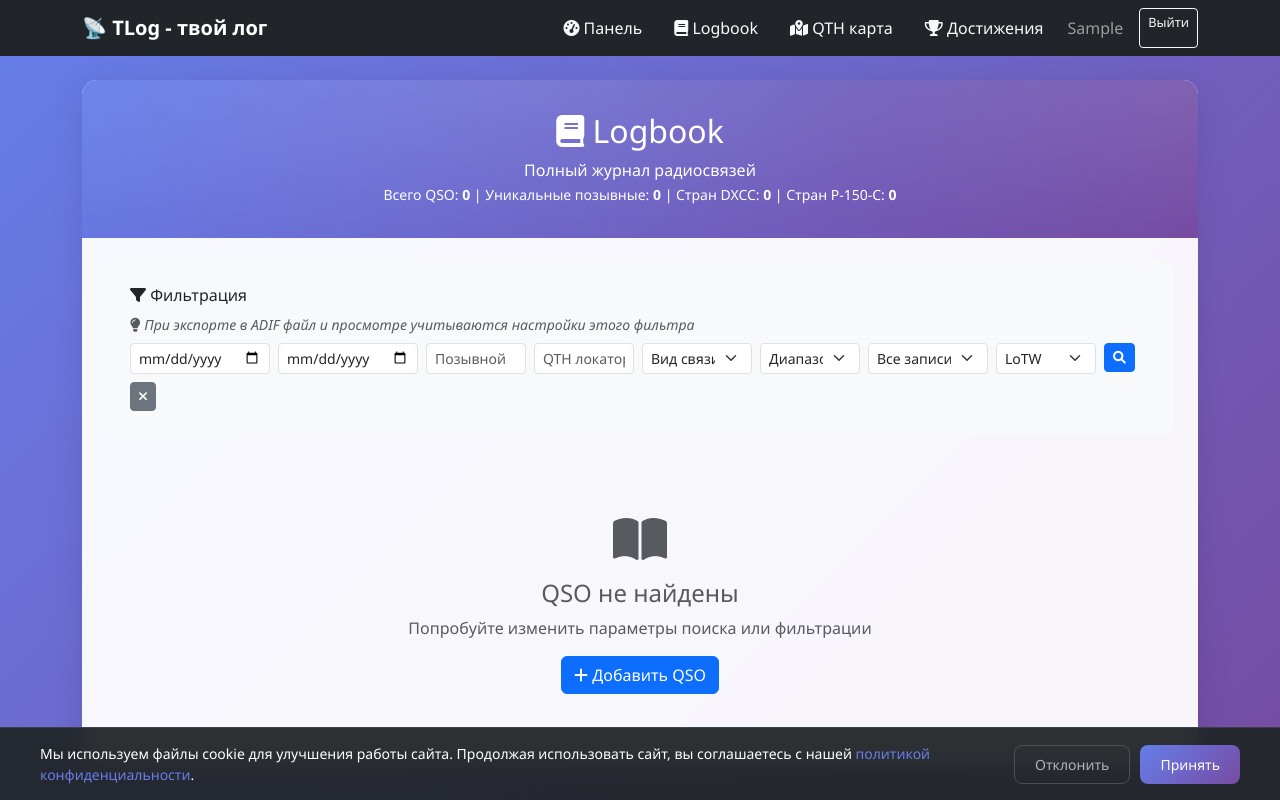
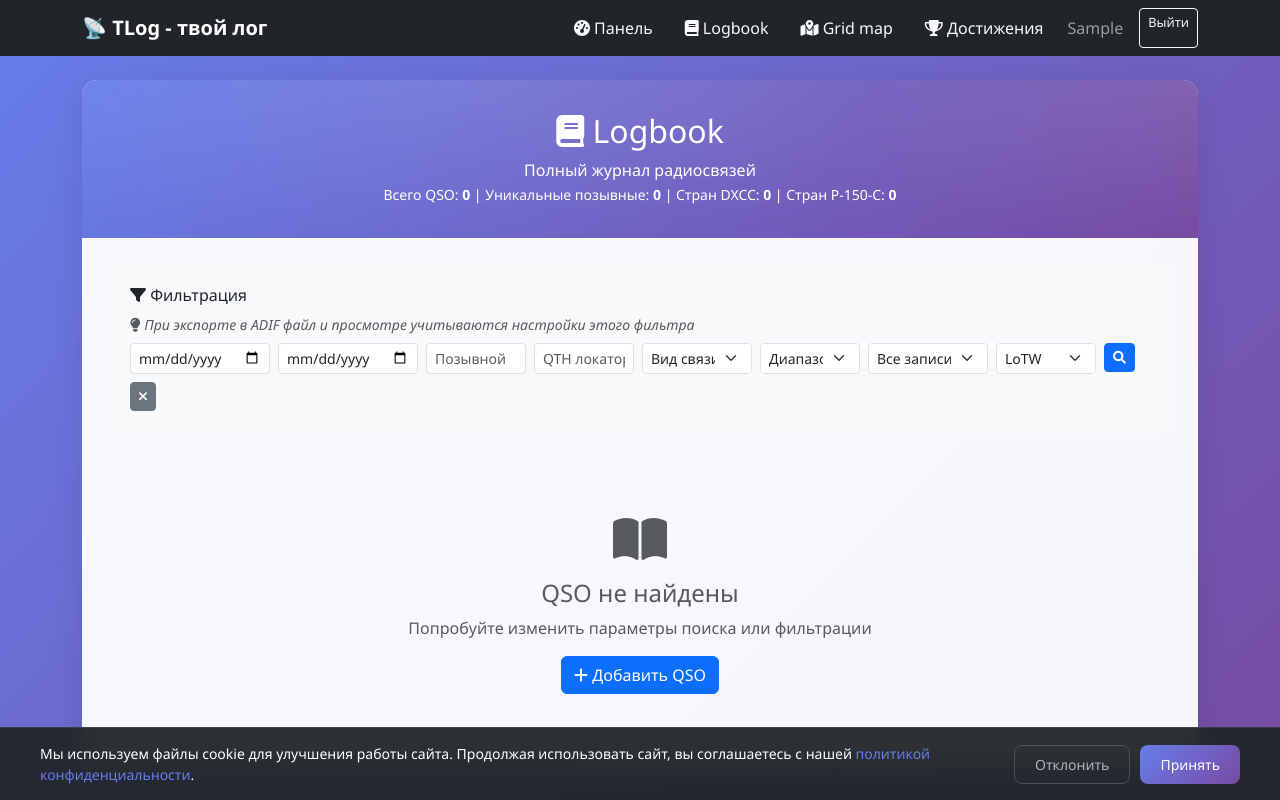
Before and after one commit to R3LO/tlogonline, a Django app: page /logbook/ in a window 1280 px wide. Run offline with Django 4.2, Linux system fonts and the light colour scheme; the visitor is signed in with stand-in values (Sample User, id 1); data that the repository does not hold is empty.

Commit message:
fix name Grid map

```diff
--- a/tlog/templates/achievements.html
+++ b/tlog/templates/achievements.html
@@ -117,7 +117,7 @@
                     <i class="fas fa-book"></i> Logbook
                 </a>
                 <a class="nav-link text-light me-3" href="/qth-loc.html" target="_blank">
-                    <i class="fas fa-map-marked-alt"></i> QTH карта
+                    <i class="fas fa-map-marked-alt"></i> Grid map
                 </a>
                 <a class="nav-link active text-light me-3" href="/achievements/">
                     <i class="fas fa-trophy"></i> Достижения
--- a/tlog/templates/dashboard.html
+++ b/tlog/templates/dashboard.html
@@ -70,7 +70,7 @@
                     <i class="fas fa-book"></i> Logbook
                 </a>
                 <a class="nav-link text-light me-3" href="/qth-loc.html" target="_blank">
-                    <i class="fas fa-map-marked-alt"></i> QTH карта
+                    <i class="fas fa-map-marked-alt"></i> Grid map
                 </a>
                 <a class="nav-link text-light me-3" href="/achievements/">
                     <i class="fas fa-trophy"></i> Достижения
--- a/tlog/templates/logbook.html
+++ b/tlog/templates/logbook.html
@@ -172,7 +172,7 @@
                     <i class="fas fa-book"></i> Logbook
                 </a>
                 <a class="nav-link text-light me-3" href="/qth-loc.html" target="_blank">
-                    <i class="fas fa-map-marked-alt"></i> QTH карта
+                    <i class="fas fa-map-marked-alt"></i> Grid map
                 </a>
                 <a class="nav-link text-light me-3" href="/achievements/">
                     <i class="fas fa-trophy"></i> Достижения
```
